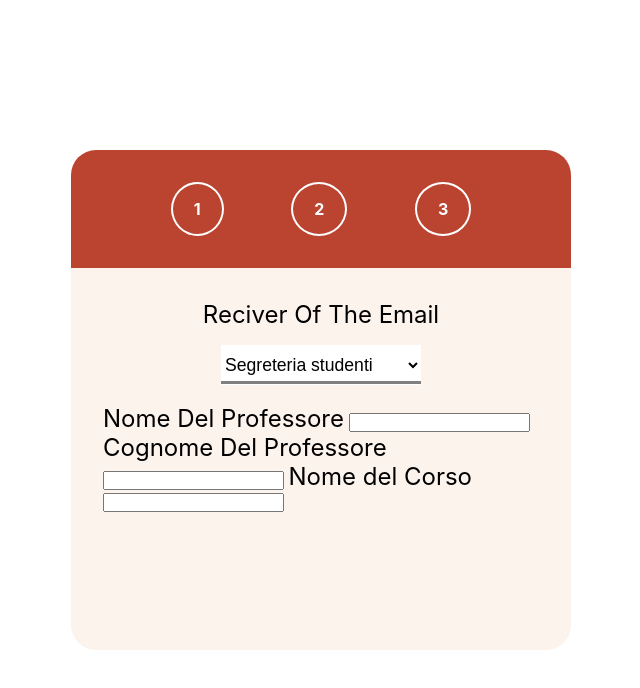
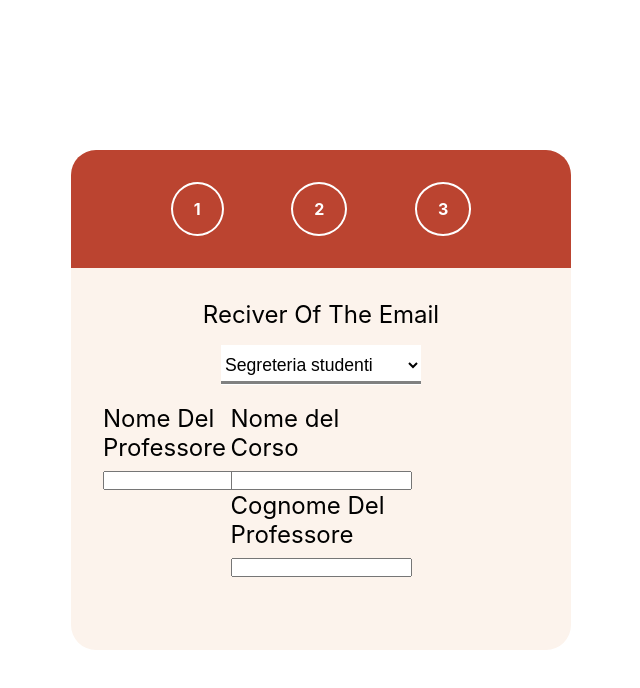
Before and after one commit to susanna-chen/Fiscal-Code-Generator, a plain HTML site: page index.html in a window 1280 px wide. Shown: the whole page, without its empty margins (319-959 px from the left). Drawn offline with nearby package versions, Linux system fonts and the light colour scheme.

Commit message:
style before input and label

```diff
--- a/index.html
+++ b/index.html
@@ -27,13 +27,10 @@
                 </select>
                 <span id="sel-line"></span>
 
-                <div class="prof-name">
-                    <label for="first-name">Nome Del Professore</label>
-                    <input type="text">
-                    <label for="last-name">Cognome Del Professore</label>
-                    <input type="text">
-                    <label for="course-name">Nome del Corso</label>
-                    <input type="text">
+                <div class="prof-container">
+                    <label>Nome Del Professore<input type="text" name="first-name"/></label>
+                    <label>Cognome Del Professore<input type="text" name="last-name"/></label>
+                    <label>Nome del Corso<input type="text" name="course-name"/></label>
                 </div>
             </div>
 
--- a/style.css
+++ b/style.css
@@ -86,10 +86,22 @@ body {
 
 .prof-container {
     display: grid;
-    grid-template-columns: repeat(2, 1fr);
+    grid-template-columns: repeat(5, 1fr);
+    grid-template-rows: 1fr 1fr;
+    margin: 0;
 }
 
-.prof-container label {
-    font-size: 1rem;
-    flex: 150px; /*  No stretching: */
+.prof-container label:nth-child(1){
+    grid-column: 1/3;
+    grid-row: 1/2;
 }
+
+.prof-container label:nth-child(2){
+    grid-column: 3/5;
+    grid-row: 2/3;
+}
+
+.prof-container label:nth-child(0){
+    grid-column: 4/6;
+    grid-row: ;
+}
```
